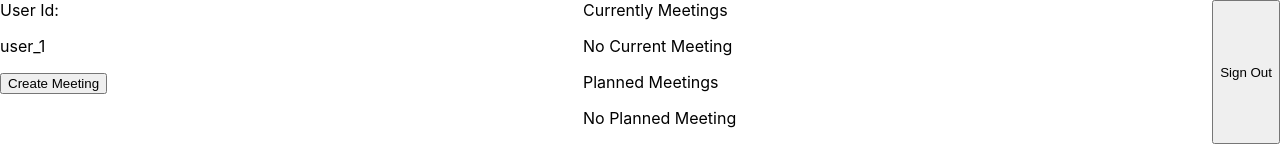
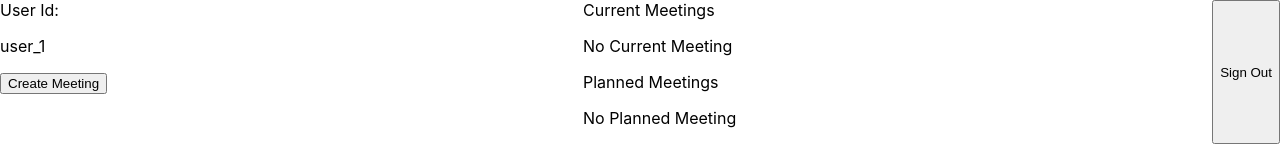
Before and after one commit to xdsherman/cse110_Time2Meet, a React (Create React App) app: page / in a window 1280 px wide. Shown: the top 160 px of the page. Built offline with nearby package versions, Linux system fonts and the light colour scheme; no server answers; the database is empty; sample sign-in values are in the browser's storage.

Commit message:
change invitation

```diff
--- a/src/components/Invite.js
+++ b/src/components/Invite.js
@@ -96,6 +96,7 @@ class Invite extends Component {
     getUserID(event){
         let { send, emails, meetingName, meetingID, userIDs, idEmails } = this.state;
         let invEmail = []
+        console.log(meetingName)
         if(send){
             this.setState({send: false})
         }else{
@@ -104,6 +105,7 @@ class Invite extends Component {
                 const index = idEmails.findIndex(isEmail);
                 if(index == -1){
                     invEmail.push(email)
+                    this.sendInvitation(meetingName, email);
                     this.firebaseRef_U.child("invitations").child(meetingID).update({invEmail});
                 }else{
                     let userID = idEmails[index].id;
--- a/src/components/Meeting.js
+++ b/src/components/Meeting.js
@@ -243,11 +243,6 @@ class Meeting extends Component {
                 <label>What is the name of this meeting?</label>
                 <input onChange= {e =>this.setState({meetingName : e.target.value})} />
                 <br />
-                {this.state.meetingID ?
-                <Invite creatorID={this.state.creatorID}
-                        meetingID={this.state.meetingID}
-                        meetingName={this.state.meetingName}
-                        showT={false}/> : null}
                 <button onClick={this.pushToFirebase}>Create Meeting</button>
                 <button onClick={this.redirectHome}>Cancel</button>
             </div>
--- a/src/components/MeetingList.js
+++ b/src/components/MeetingList.js
@@ -144,7 +144,7 @@ class MeetingList extends Component {
                         <button onClick={this.createMeeting}>Create Meeting</button>
                     </div>
                     <div className="meetingList">
-                        <label>Currently Meetings</label>
+                        <label>Current Meetings</label>
                         <div>
                             {futureMeeting.length ? futureMeeting : <p>No Current Meeting</p>}
                         </div>
```
